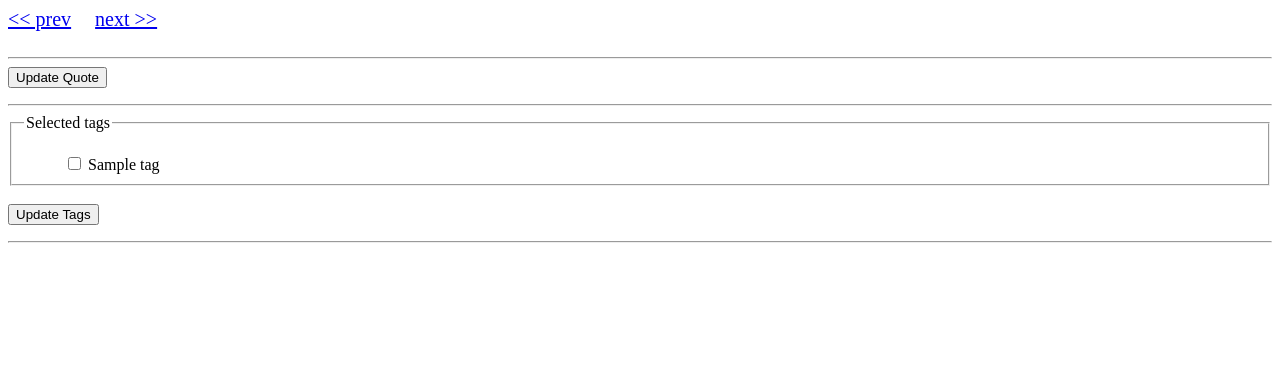
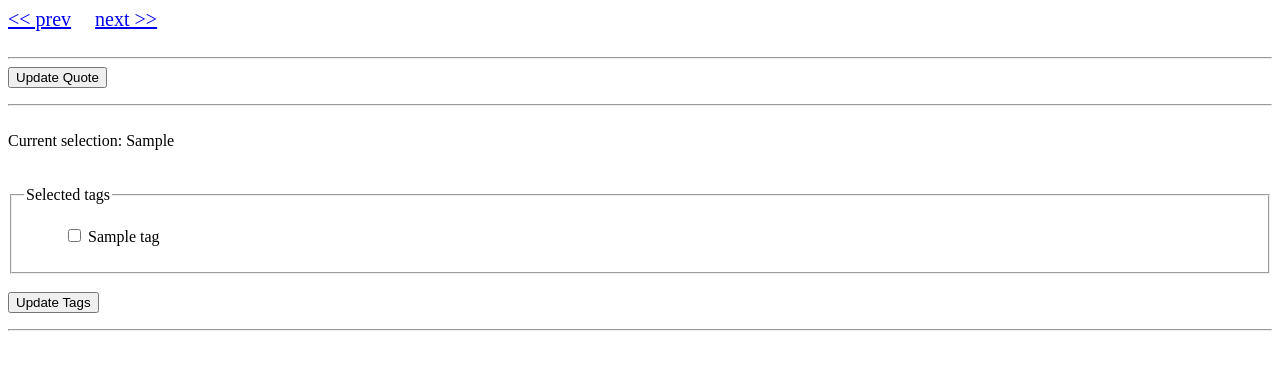
Before and after one commit to ricardas-b/prbg-api, a Django app: template src/quote_admin_app/templates/quote_template.html in a window 1280 px wide. Shown: the top 370 px of the page. Run offline with Django 3.2, Linux system fonts and the light colour scheme; the template is opened without the code that fills it: most values are stand-ins (such as "Sample title", 1, 10 or a date in 2020).

Commit message:
Misc modifications

```diff
--- a/src/quote_admin_app/templates/quote_template.html
+++ b/src/quote_admin_app/templates/quote_template.html
@@ -26,7 +26,12 @@ form textarea {
 </form>
 
 <hr>
-
+<br>
+<div>
+    Current selection: {{ selected_tag_values }}
+</div>
+<br>
+<br>
 
 
 <form action="/api/v1/update-tags/{{ pk }}/" method="post">
@@ -36,7 +41,7 @@ form textarea {
         <ul>
             {% for tag_id, tag_name, is_selected in all_tags %}
                 <div>
-                    <li style="display: block; float: left; width: 15%">
+                    <li style="display: block; float: down; width: 15%">
                         <input type="checkbox" name="tag_selection" id="{{ tag_id }}" value="{{ tag_id }}"
                             {% if is_selected %}
                                     checked
@@ -56,3 +61,5 @@ form textarea {
 </form>
 
 <hr>
+<br>
+<br>
```
Also changed, not shown: src/quote_admin_app/views.py (+8 -3 lines).
